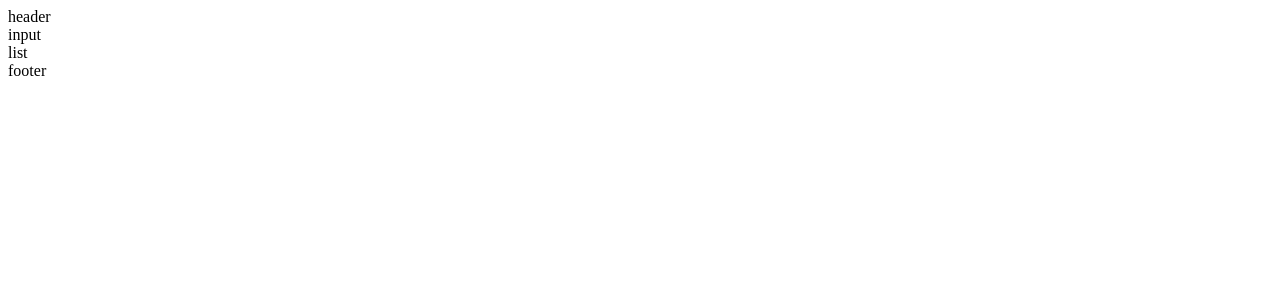
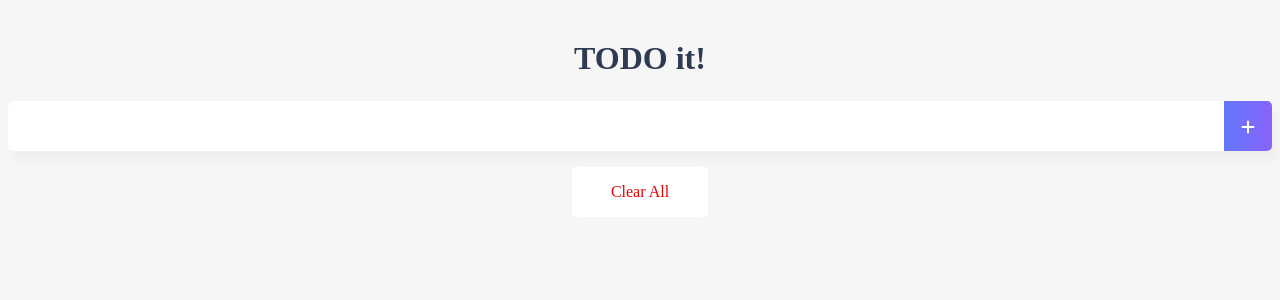
Before and after one commit to dana4056/Study_vuejs, a Vue app: page / in a window 1280 px wide. Shown: the top 300 px of the page. Built offline with nearby package versions, Linux system fonts and the light colour scheme.

Commit message:
컴포넌트 별 기능 구현 및 디자인

```diff
--- a/public/index.html
+++ b/public/index.html
@@ -9,7 +9,7 @@
     <!-- 반응형웹을 위한 태그 -->
     <meta name="viewport" content="width=device-width, initial-scale=1.0">
     <!-- fontawesome -->
-    <link rel="stylesheet" href="https://cdnjs.cloudflare.com/ajax/libs/font-awesome/5.8.2/css/all.min.css"/>
+    <script src="https://kit.fontawesome.com/41f9630866.js" crossorigin="anonymous"></script>
     <!-- 구글폰트 -->
     <link href="https://fonts.googleapis.com/css2?family=Ubuntu:wght@300&display=swap" rel="stylesheet">
   </head>
--- a/src/App.vue
+++ b/src/App.vue
@@ -24,5 +24,18 @@
 </script>
 
 <style>
-
+body{
+  text-align: center;
+  background-color: #f6f6f6;
+}
+input{
+  border-style: groove;
+  width: 200px;
+}
+button{
+  border-style: groove;
+}
+.shadow{
+  box-shadow: 5px 10px 10px rgba(0, 0, 0, 0.03);
+}
 </style>
--- a/src/components/TodoFooter.vue
+++ b/src/components/TodoFooter.vue
@@ -1,15 +1,30 @@
 <template>
-  <div>
-      footer
+  <div class="clearAllContainer">
+    <span class="clearAllBtn" v-on:click="clearTodo"> Clear All</span>
   </div>
 </template>
 
 <script>
 export default {
-
+  methods:{
+    clearTodo: function(){
+      localStorage.clear();
+    }
+  }
 }
 </script>
 
-<style>
-
+<style scoped>
+.clearAllContainer{
+  width: 8.5rem;
+  height: 50px;
+  line-height: 50px;
+  background-color: white;
+  border-radius: 5px;
+  margin: 0 auto;
+}
+.clearAllBtn{
+  color: #e20303;
+  display: block;
+}
 </style>
--- a/src/components/TodoHeader.vue
+++ b/src/components/TodoHeader.vue
@@ -1,15 +1,15 @@
 <template>
-  <div>
-      header
-  </div>
+  <header>
+    <h1>TODO it!</h1>
+  </header>
 </template>
 
-<script>
-export default {
-
+<style scoped>
+/* scoped 싱글컴포넌트에서 지원하는 기능  */
+/* 해당 컴포넌트 안에서만 유효한 css가 됨 */
+h1{
+  color: #2F3B52;
+  font-weight: 900;
+  margin: 2.5rem 0 1.5rem;
 }
-</script>
-
-<style>
-
 </style>
--- a/src/components/TodoInput.vue
+++ b/src/components/TodoInput.vue
@@ -1,16 +1,62 @@
 <template>
-<!-- 컴포넌트 당 template의 root 태그(root 아래태그?)는 단 하나 -->
-  <div>
-      input
+  <div class="inputBox shadow">  <!-- 컴포넌트 당 template의 root 태그는 단 하나 -->
+      <!-- v-model은 화면(input값)값과 스크립트(인스턴스)값을 동기화 시켜줌  -->
+      <input type="text" v-model="newTodoItem" v-on:keyup.enter="addTodo">
+      <!-- <button v-on:click="addTodo">add</button> -->
+      <span class="addContainer">
+        <i class="fa-solid fa-plus addBtn" v-on:click="addTodo"></i>
+      </span>
   </div>
 </template>
 
 <script>
 export default {
-
+  data: function(){
+    return {
+      newTodoItem:""
+    }
+  },
+  methods: {
+    addTodo: function(){
+      if(this.newTodoItem !== ""){ // 입력값이 있을 때만!
+        var obj = {completed: false, item: this.newTodoItem}
+        // 저장하는 로직 실행(JS window객체의 localStorage사용)
+        // JSON.stringfy(객체): 객체를 str으로 변환
+        localStorage.setItem(this.newTodoItem, JSON.stringify(obj));   //값 저장
+        this.clearInput();
+      }
+    },
+    clearInput: function(){
+      this.newTodoItem='';  // input 초기화
+    }
+  }
 }
 </script>
 
-<style>
+<style scoped>
+input:focus{
+  outline:none;
+}
+.inputBox{
+  background:white;
+  height: 50px;
+  line-height: 50px;
+  border-radius: 5px;
+}
+.inputBox input {
+  border-style: none;
+  font-size: 0.9rem;
+}
+.addContainer{
+  float: right;
+  background: linear-gradient(to right, #6478Fb, #8763FB);
+  display:block;
+  width:3rem;
+  border-radius: 0 5px 5px 0;
+}
+.addBtn{
+  color:white;
+  vertical-align: middle;
+}
 
 </style>
--- a/src/components/TodoList.vue
+++ b/src/components/TodoList.vue
@@ -1,15 +1,79 @@
 <template>
   <div>
-      list
+      <ul>
+        <li v-for="(todoItem, index) in todoItems" v-bind:key="todoItem.item" class="shadow">
+          <i class="checkBtn fa-solid fa-check" v-bind:class="{checkBtnCompleted: todoItem.completed}" v-on:click="toggleComplete(todoItem, index)"></i>
+          <span v-bind:class="{textCompleted: todoItem.completed}">{{ todoItem.item }}</span>
+          <span class="removeBtn" v-on:click="removeTodo(todoItem, index)"><i class="fa-solid fa-trash-can"></i></span>
+        </li>
+      </ul>
   </div>
 </template>
 
 <script>
 export default {
+  data: function(){
+    return {
+      todoItems:[]
+    }
+  },
+  methods: {
+    removeTodo: function(todoItem, index){
+      localStorage.removeItem(todoItem.item);
+      this.todoItems.splice(index, 1);  //JS배열 문법 지우고 새로운 배열 반환
+    },
+    toggleComplete: function(todoItem){
+      todoItem.completed = !todoItem.completed ;
 
+      // 로컬 스토리지 갱신: 로컬 스토리지 업데이트 API 없어서 삭제하고 다시 넣어줌
+      localStorage.removeItem(todoItem.item);
+      localStorage.setItem(todoItem.item, JSON.stringify(todoItem));
+    }
+  },
+  created: function(){
+    if (localStorage.length > 0){ // 로컬 스토리지에 데이터가 존재한다면
+      for( var i = 0; i < localStorage.length; i++){
+        if(localStorage.key(i)!=='loglevel:webpack-dev-server'){
+          this.todoItems.push(JSON.parse(localStorage.getItem(localStorage.key(i))));  //값이 객체임{comp: false, item:"todos"}
+          // this.todoItems.push(localStorage.key(i));  //키와 value가 같았을때 쓴 방법
+        }
+      }
+    }
+  }
 }
 </script>
 
-<style>
-
+<style scoped>
+ul{
+  list-style-type: none; /* 리스트에서 점없애기 */
+  padding-left: 0px;
+  margin-top: 0;
+  text-align: left;
+}
+li{
+  display: flex;
+  min-height: 50px;
+  height: 50px;
+  line-height: 50px;
+  margin: 0.5rem 0;
+  padding: 0 0.9rem;
+  background: white;
+  border-radius: 5px;
+}
+.removeBtn{
+  margin-left: auto;
+  color: #de4343;
+}
+.checkBtn{
+  line-height: 45px;
+  color: #62acde;
+  margin-right:5px;
+}
+.checkBtnCompleted{
+  color: #b3adad;
+}
+.textCompleted{
+  text-decoration: line-through;
+  color: #b3adad;
+}
 </style>
```
